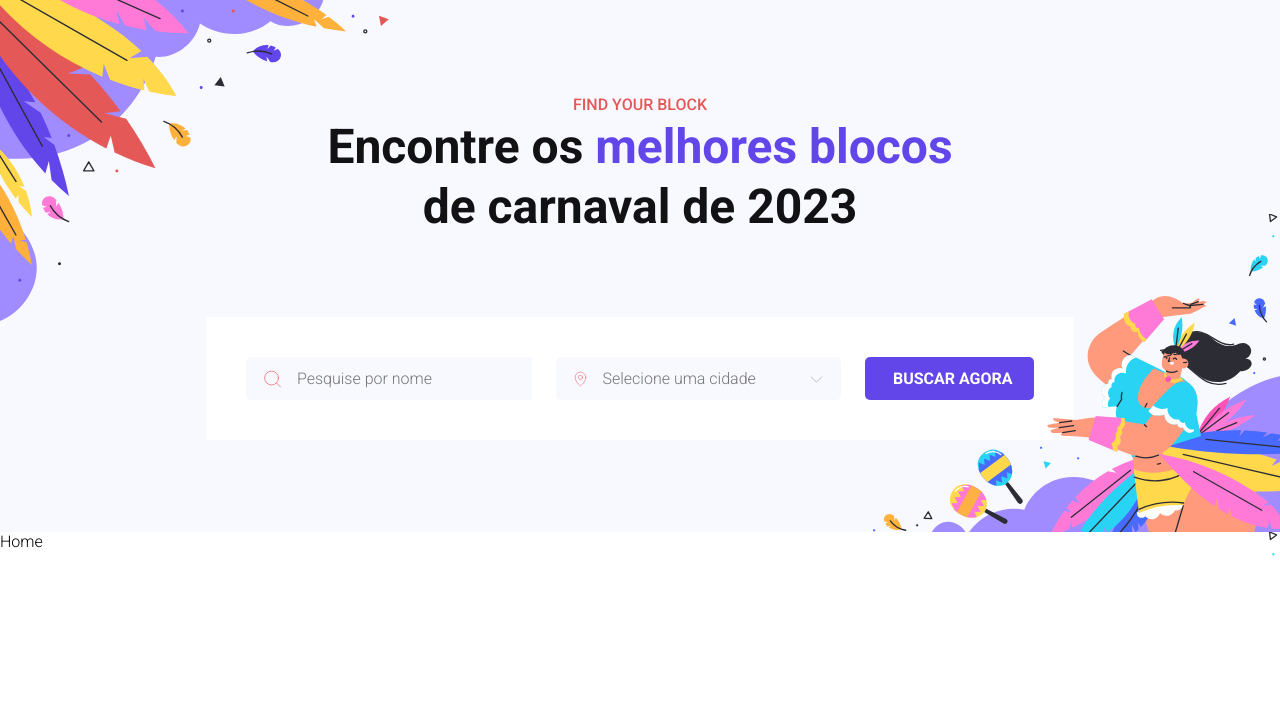
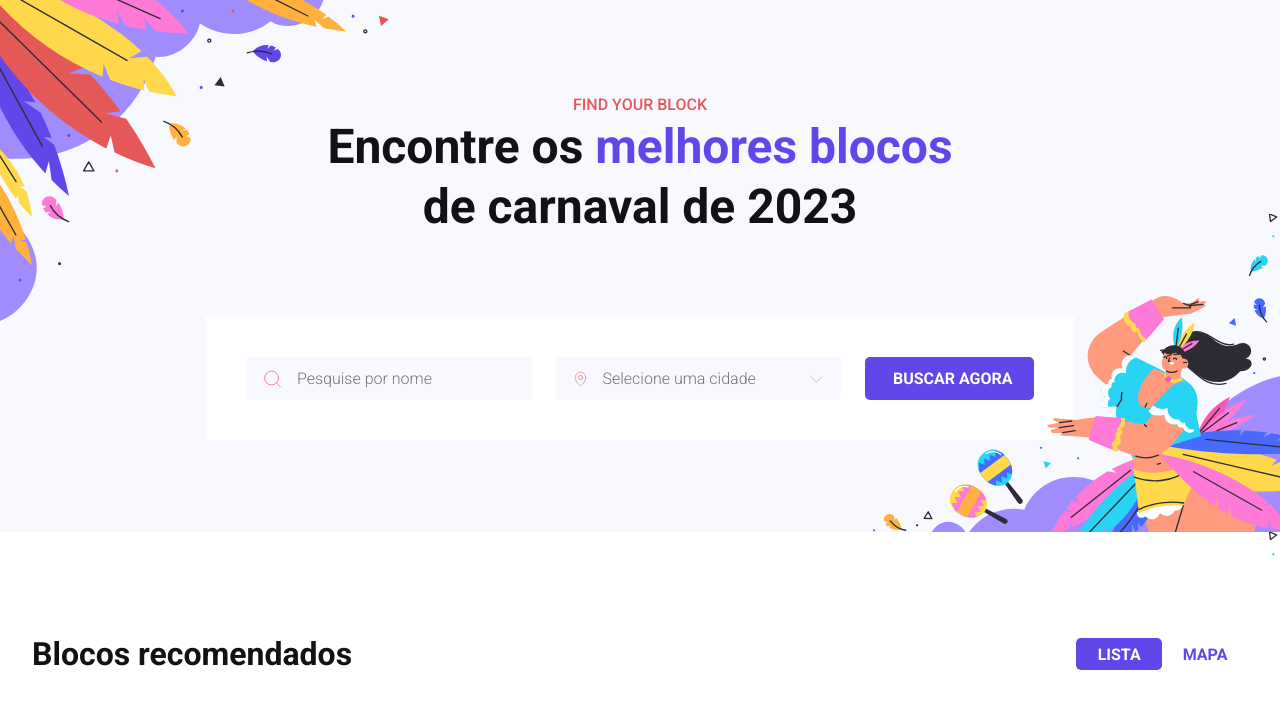
Before and after one commit to PedroMakengo/carnaval-bora-codar, a React (Vite) app: page / in a window 1280 px wide. Shown: the top 708 px of the page. Built offline with nearby package versions, Linux system fonts and the light colour scheme.

Commit message:
Terminando a parte estruturar

```diff
--- a/src/App.tsx
+++ b/src/App.tsx
@@ -1,10 +1,11 @@
+import { Content } from './components/Content'
 import { Hero } from './components/Hero'
 
 export function App() {
   return (
     <>
       <Hero />
-      <div>Home</div>
+      <Content />
     </>
   )
 }
--- a/src/components/Content/index.tsx
+++ b/src/components/Content/index.tsx
@@ -1,7 +1,15 @@
+import styles from './styles.module.scss'
+
 export function Content() {
   return (
-    <div>
-      <div>h1</div>
-    </div>
+    <main className={styles.container}>
+      <div className={styles.titleAndTab}>
+        <h2>Blocos recomendados</h2>
+        <div className={styles.tab}>
+          <button className={styles.active}>Lista</button>
+          <button>Mapa</button>
+        </div>
+      </div>
+    </main>
   )
 }
--- /dev/null
+++ b/src/components/Content/styles.module.scss
@@ -0,0 +1,45 @@
+.container {
+  width: 76rem;
+  margin: 6.25rem auto;
+}
+
+.titleAndTab {
+  display: flex;
+  justify-content: space-between;
+
+  h2 {
+    font-size: 2rem;
+    font-weight: 700;
+    font-style: normal;
+    line-height: 140%;
+    color: #121214;
+  }
+
+  .tab {
+    display: flex;
+    align-items: center;
+
+    button {
+      width: 5.37rem;
+      height: 2rem;
+
+      border: 0;
+      border-radius: 5px;
+      background: none;
+
+      color: #6246ea;
+      text-transform: uppercase;
+      font-weight: 700;
+
+      padding: 4px 24px;
+      display: flex;
+      justify-content: center;
+      align-items: center;
+
+      &.active {
+        background: #6246ea;
+        color: white;
+      }
+    }
+  }
+}
--- a/src/components/Hero/index.tsx
+++ b/src/components/Hero/index.tsx
@@ -11,14 +11,18 @@ export function Hero() {
             Encontre os <span>melhores blocos</span> de carnaval de 2023
           </h1>
         </header>
-        <form action="" className={styles.form}>
+        <form className={styles.form}>
           <div className={styles.fieldInput}>
             <MagnifyingGlass size={24} color="#e45858" weight="thin" />
             <input type="text" placeholder="Pesquise por nome" />
           </div>
           <div className={styles.fieldInput}>
             <MapPin size={24} color="#e45858" weight="thin" />
-            <input type="text" placeholder="Selecione uma cidade" />
+            <input
+              type="text"
+              placeholder="Selecione uma cidade"
+              list="task-cidades"
+            />
             <CaretDown
               size={24}
               color="#858793"
@@ -26,6 +30,13 @@ export function Hero() {
               className={styles.down}
             />
           </div>
+          <datalist id="task-cidades">
+            <option value="Luanda" />
+            <option value="Benguela" />
+            <option value="Malange" />
+            <option value="Uíge" />
+            <option value="Cabinda" />
+          </datalist>
           <button type="submit" className={styles.buttonSubmit}>
             <span>Buscar agora</span>
             <MagnifyingGlass size={24} color="#fff" weight="thin" />
--- a/src/components/Hero/styles.module.scss
+++ b/src/components/Hero/styles.module.scss
@@ -99,6 +99,10 @@
     width: 90%;
     border: 0;
     background: var(--gray-100);
+
+    &::-webkit-calendar-picker-indicator {
+      display: none !important;
+    }
   }
 }
 
```
